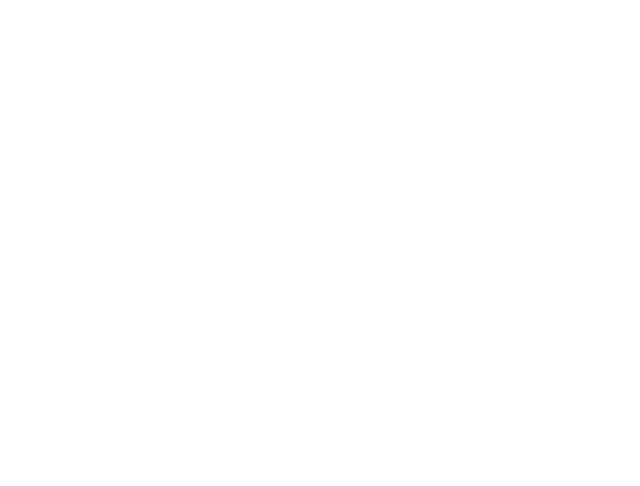
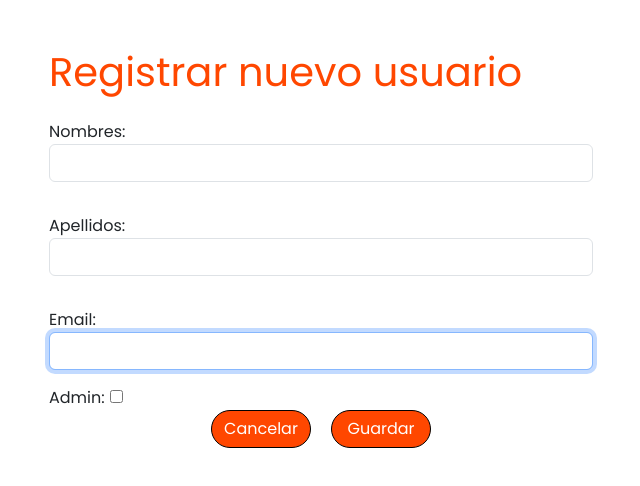
Before and after one commit to Gabsgt99/Proyecto-Final, a React (Create React App) app in the folder front/: page /registrar in a window 1280 px wide. Before the commit this address had no page. Shown: the top 486 px of the page, without its empty margins (319-959 px from the left). Built offline with nearby package versions, Linux system fonts and the light colour scheme.

Commit message:
Login changes

```diff
--- a/front/src/App.jsx
+++ b/front/src/App.jsx
@@ -25,9 +25,9 @@ function App() {
           <Route path='/salahedylamar' element={ <HedyLamarPage />} />
           <Route path='/cabina0' element={ <Cabina0Page />} />
           <Route path='/cabina1' element={ <Cabina1Page />} />
-          <Route path='/register' element={ <RegisterPage />} />
-          <Route path='/editarperfil'element={<EditProfile/>}/>
-          <Route path="/layout" element={<Layout/>}/>
+          <Route path='/registrar' element={ <RegisterPage />} />
+          <Route path='/editarPerfil'element={<EditProfile/>}/>
+           <Route path="/layout" element={<Layout/>}/>
         </Routes>
 
   );
--- a/front/src/components/layout/Footer/Footer.css
+++ b/front/src/components/layout/Footer/Footer.css
@@ -2,7 +2,6 @@ footer {
   background-color: #ff4702;
   padding: 40px;
   text-align: center;
-  position: fixed;
   left: 0;
   bottom: 0;
   width: 100%;
--- a/front/src/index.css
+++ b/front/src/index.css
@@ -42,6 +42,16 @@
   width: 100%;
   background-color: #ff4700;
 }
+.btn {
+  background-color:  #020100;
+  color: #ffffff;
+
+}
+
+.btn:hover {
+  background-color: #ffffff;
+   border-color: #ded5d1ac;
+}
 
 
 /* HOME PAGE */
@@ -61,7 +71,8 @@ h1{
 
 }
 
-/* REGISTER PAGE */
+
+/*REGISTER PAGE*/
 
 .modal {
   position: fixed;
--- a/front/src/pages/Auth/Login.jsx
+++ b/front/src/pages/Auth/Login.jsx
@@ -83,7 +83,7 @@ function Login() {
                   required
                 />
               </div>
-              <button type="submit" className="btn btn-primary">
+              <button type="submit" className="btn btn">
                 Iniciar sesión
               </button>
               <Link to="/forgot-password">
--- a/front/src/pages/RegisterPage.jsx
+++ b/front/src/pages/RegisterPage.jsx
@@ -1,12 +1,13 @@
 import React, { useState } from "react";
 import axios from "axios";
 import { useNavigate } from "react-router-dom";
+import "../../src/index.css";
 
 function RegisterPage() {
   const [name, setName] = useState("");
   const [lastname, setLastname] = useState("");
   const [email, setEmail] = useState("");
-  const [admi, setAdmi] = useState(false); // Cambiado a un valor booleano
+  const [admin, setAdmin] = useState(false);
   const [isActive, setActive] = useState(null);
   const navigate = useNavigate();
 
@@ -17,14 +18,14 @@ function RegisterPage() {
         name,
         lastname,
         email,
-        admi,
+        admin,
       });
       if (res && res.data.success) {
         /* alert.success(res.data && res.data.message); */ //<===aqui va un mensaje popup de exito en el registro ======
         navigate("/"); //Aqui poner a donde va despues del registro==========
       } else {
         //<===aqui va un mensaje popup
-        console.log(name, lastname, email, admi);
+        console.log(name, lastname, email, admin);
       }
     } catch (error) {
       console.log(error);
@@ -79,13 +80,13 @@ function RegisterPage() {
             </div>
             <div>
               <label style={{ marginRight: "5px"}}>
-                Admi:
+             Admin:
               </label>
               <input
                 type="checkbox"
-                name="admi"
-                checked={admi}
-                onChange={(e) => setAdmi(e.target.checked)}
+                name="admin"
+                checked={admin}
+                onChange={(e) => setAdmin(e.target.checked)}
               />
             </div>
             <div className="button-container">
```
